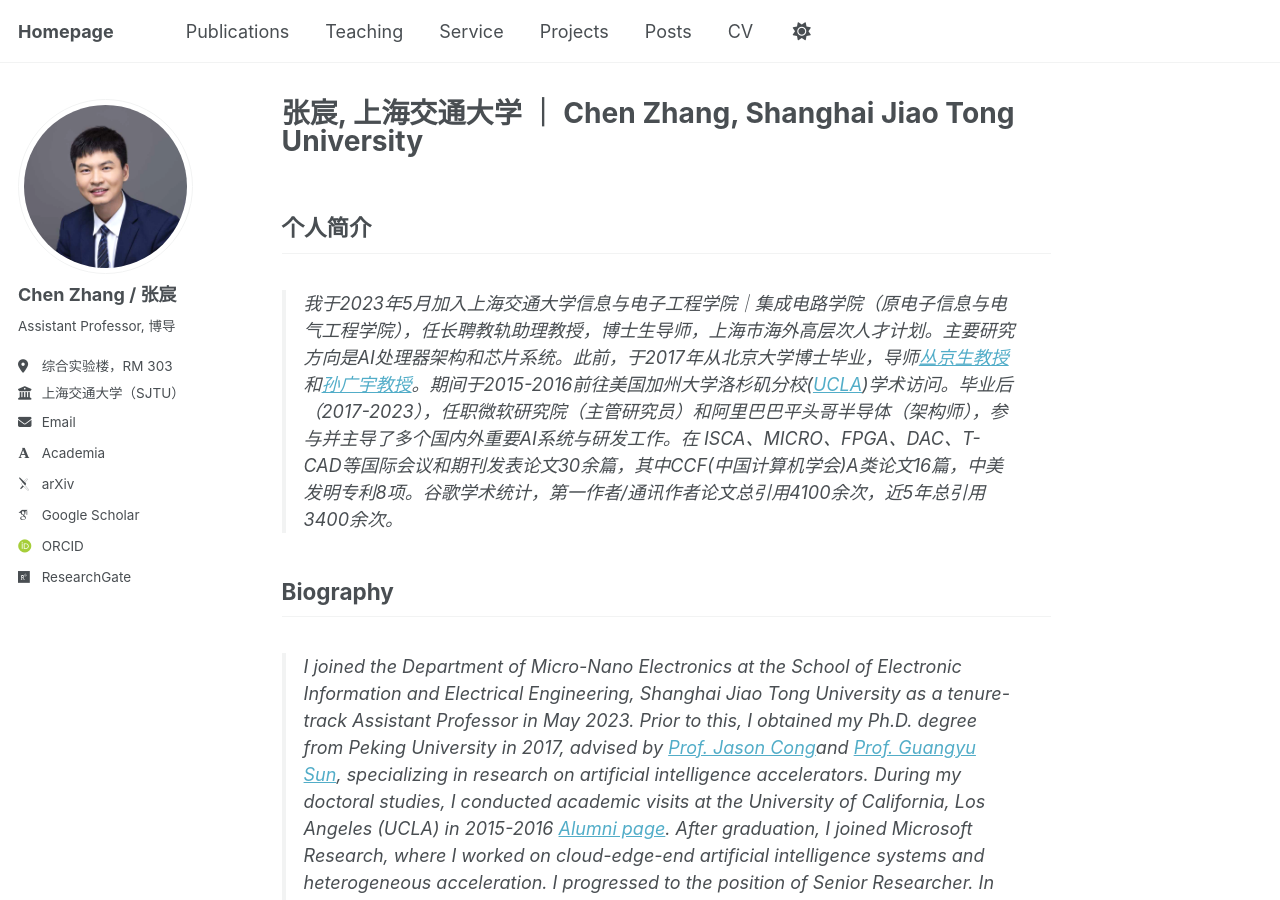
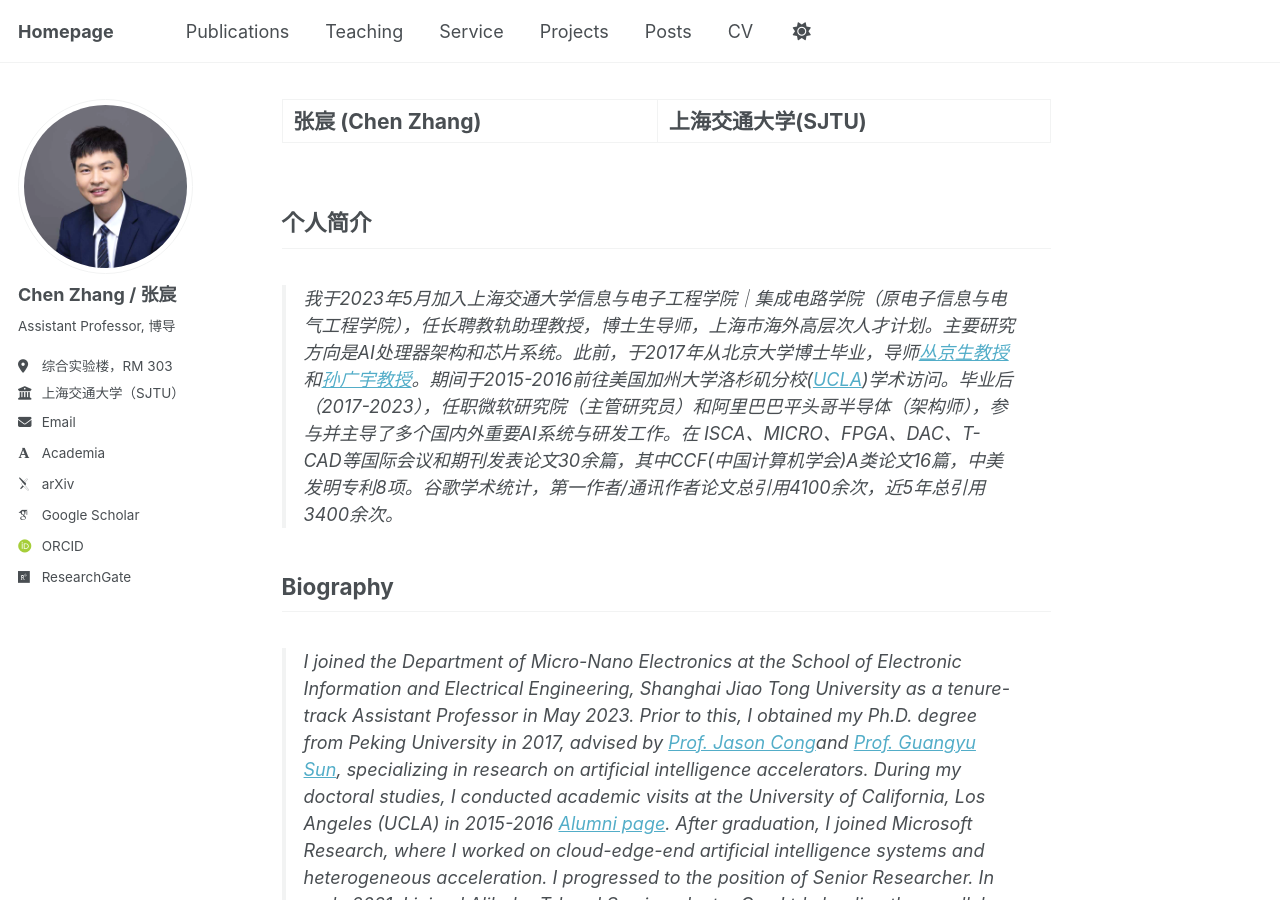
Before and after one commit to chenzhangsjtu/chenzhangsjtu.github.io, a Jekyll site: the page built from _pages/about.md, in a window 1280 px wide and 900 px high. Built offline with Jekyll 4.4.1, drawn with Linux system fonts in a browser that asks for light colours; some web fonts are replaced.

Commit message:
Update about.md

```diff
--- a/_pages/about.md
+++ b/_pages/about.md
@@ -1,6 +1,6 @@
 ---
 permalink: /
-title: "张宸, 上海交通大学 ｜ Chen Zhang, Shanghai Jiao Tong University"
+title: "张宸 (Chen Zhang) | 上海交通大学(SJTU)"
 author_profile: true
 redirect_from:
   - /about/
```
